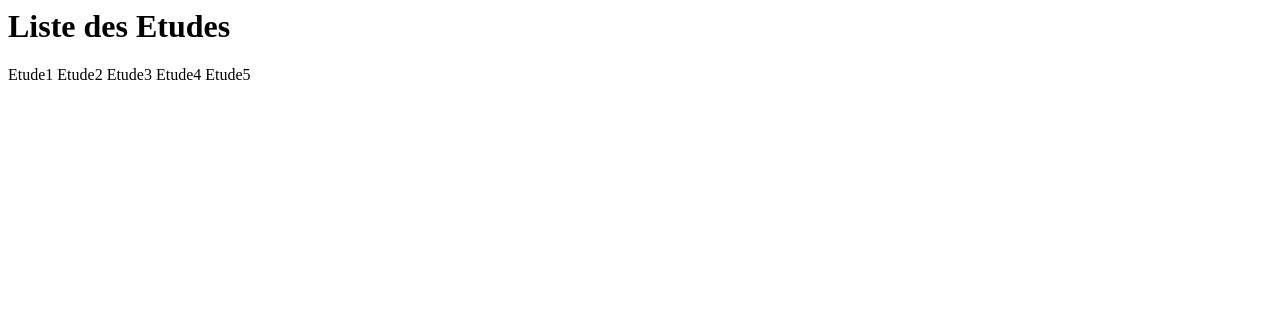
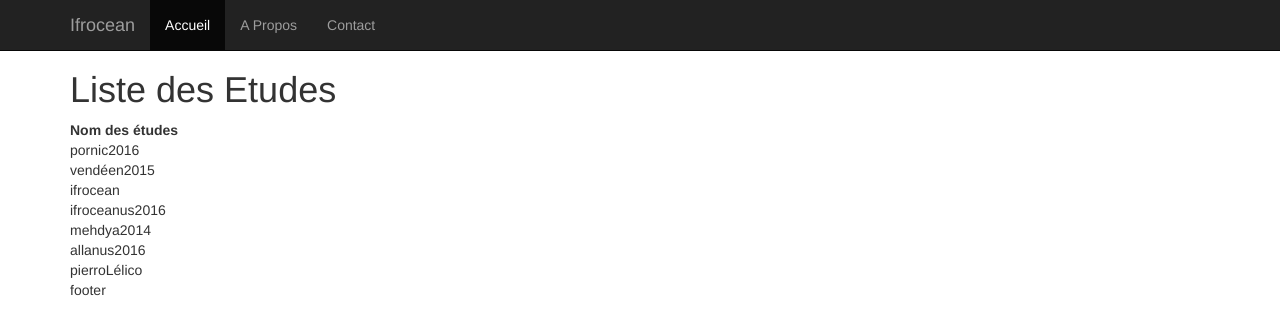
Before and after one commit to plopez145780/ifrocean, a PHP site: page /preleveur/list_etude.php in a window 1280 px wide. Shown: the top 335 px of the page. Run offline with PHP 8.4, Linux system fonts and the light colour scheme; data comes from the database, SQL or seed files in the repository; some libraries are stand-ins or nearby versions.

Commit message:
changement nom et debug de header et footer recupere les listes dans la bdd

```diff
--- a/header.php
+++ b/header.inc.php
@@ -8,24 +8,24 @@
     <meta name="description" content="">
     <meta name="author" content="">
     <link rel="icon" href="../../favicon.ico">
-    <title><?php echo "titre a adapter" ?></title>
+    <title><?php echo $title ?></title>
 
 
-    <link href="css/style.css" rel="stylesheet" type="text/css">
-    <script src="javascript.js"></script>
+    <link href="/ifrocean/vendor/ifrocean/css/style.css" rel="stylesheet" type="text/css">
+    <script src="/ifrocean/vendor/ifrocean/js/javascript.js"></script>
 
     <!-- Bootstrap core CSS -->
-    <link href="vendor/bootstrap/css/bootstrap.min.css" rel="stylesheet">
+    <link href="/ifrocean/vendor/bootstrap/css/bootstrap.min.css" rel="stylesheet">
 
     <!-- IE10 viewport hack for Surface/desktop Windows 8 bug -->
-    <link href="vendor/bootstrap/assets/css/ie10-viewport-bug-workaround.css" rel="stylesheet">
+    <link href="/ifrocean/vendor/bootstrap/assets/css/ie10-viewport-bug-workaround.css" rel="stylesheet">
 
     <!-- Custom styles for this template -->
-    <link href="vendor/ifrocean/css/starter-template.css" rel="stylesheet">
+    <link href="/ifrocean/vendor/ifrocean/css/starter-template.css" rel="stylesheet">
 
     <!-- Just for debugging purposes. Don't actually copy these 2 lines! -->
-    <!--[if lt IE 9]><script src="../../assets/js/ie8-responsive-file-warning.js"></script><![endif]-->
-    <script src="vendor/bootstrap/assets/js/ie-emulation-modes-warning.js"></script>
+    <!--[if lt IE 9]><script src="/ifrocean/vendor/bootstrap/assets/js/ie8-responsive-file-warning.js"></script><![endif]-->
+    <script src="/ifrocean/vendor/bootstrap/assets/js/ie-emulation-modes-warning.js"></script>
 
     <!-- HTML5 shim and Respond.js for IE8 support of HTML5 elements and media queries -->
     <!--[if lt IE 9]>
--- a/index.php
+++ b/index.php
@@ -1,4 +1,4 @@
-<?php include("header.php"); ?>
+<?php include("header.inc.php"); ?>
 
 <!-- Le corps -->
 
@@ -16,4 +16,4 @@
 </section>
 
 <!-- Le pied de page -->
-<?php include("footer.php"); ?>
+<?php include("footer.inc.php"); ?>
--- a/preleveur/list_etude.php
+++ b/preleveur/list_etude.php
@@ -1,18 +1,20 @@
-<html>
- <head>
-	<meta charset="uft-8">
-  <title>ListePlageEtude</title>
- </head>
- <body>
-	<h1>Liste des Etudes</h1>
-	<div
-            <table border="1">
-			<td> <tr> Etude1 </tr></td>
-			<td> <tr> Etude2 </tr></td>
-			<td> <tr> Etude3 </tr></td>
-			<td> <tr> Etude4 </tr></td>
-			<td> <tr> Etude5 </tr></td>
-            </table>
-         </div>
- </body>
-</html>
+<?php
+    $title = "ListePlageEtude";
+    include("../header.inc.php");
+    $requete = 'SELECT idEtude, nomEtude, nomVille, superficie, DATE_FORMAT(datePrelevement, \'%d/%m/%Y\') AS datePrelevement_fr, finEtude FROM etudes';
+    include_once '../bdd.php';
+?>
+
+<!-- Le corps -->
+<h1>Liste des Etudes</h1>
+<table>
+    <tr><th>Nom des études</th></tr>
+    <?php while ($donnees = $req->fetch()){
+        echo "<tr><td>".$donnees['nomEtude']."</td></tr>";
+    }
+    ?>
+
+</table>
+
+<!-- Le pied de page -->
+<?php include("../footer.inc.php"); ?>
```
Also changed, not shown: preleveur/list_zone.php (+10 -9 lines), footer.inc.php (renamed from footer.php).
